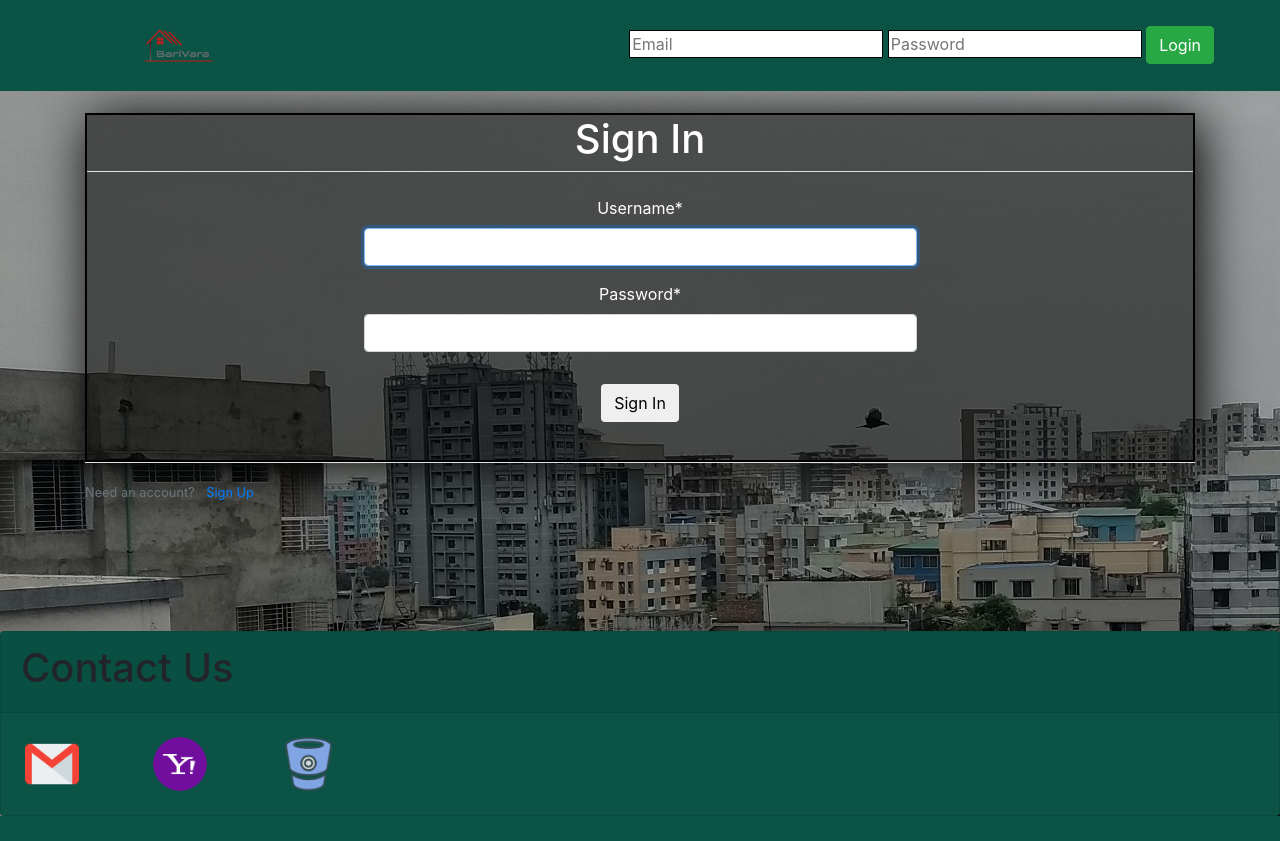
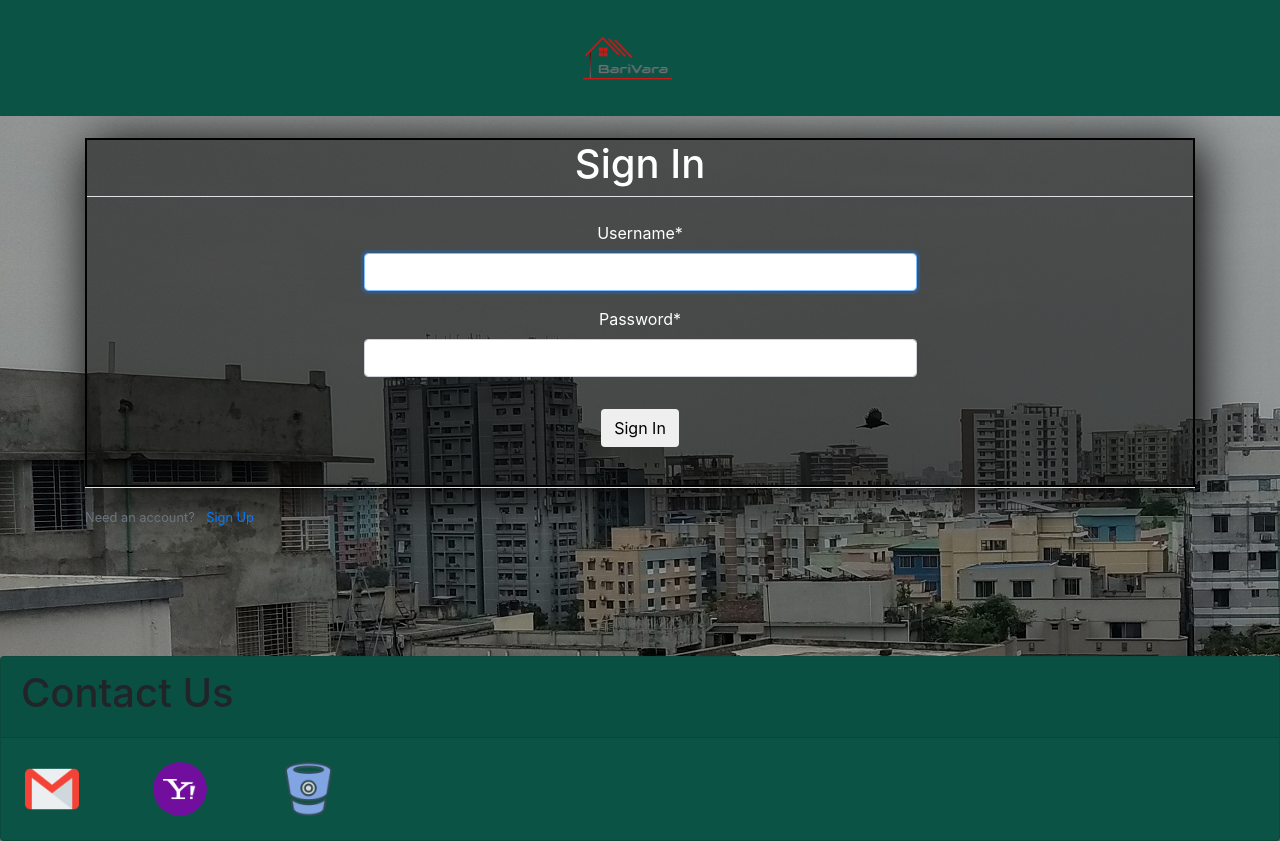
Before and after one commit to Muniat/BariVara, a Django app: page / in a window 1280 px wide. Before the commit the page ends 816 px from the top, so only its background shows below. Run offline with Django 3.2, Linux system fonts and the light colour scheme; some libraries are stand-ins or nearby versions.

Commit message:
Sign in problem solved and few changes in frontend

```diff
--- a/DjangoProject/users/templates/users/base.html
+++ b/DjangoProject/users/templates/users/base.html
@@ -15,9 +15,9 @@
             background:linear-gradient(rgba(0,0,0,.3),rgba(0,0,0,.3)),url('/BariVara/static/BariVara/City0.jpg') no-repeat;
         }
         nav img{
-            width: 6%;
+            width: 8%;
             height: auto;
-            margin-left: 10%;
+            margin-left: 45%;
 
         }
         nav form{
@@ -81,11 +81,7 @@
     <nav class="navbar navbar-light" style="background-color: #0b5345">
 
         <img src="{% static 'BariVara/Logo.png' %}">
-        <form action="postsign" method="post" >
-        {% csrf_token %}
-        <input type="email" placeholder="Email" name="email">
-        <input type="password" placeholder="Password" name="pass">
-        <button type="submit" class="btn btn-success">Login</button>
+
 
         </form>
     </nav>
```
Also changed, not shown: DjangoProject/db.sqlite3.
